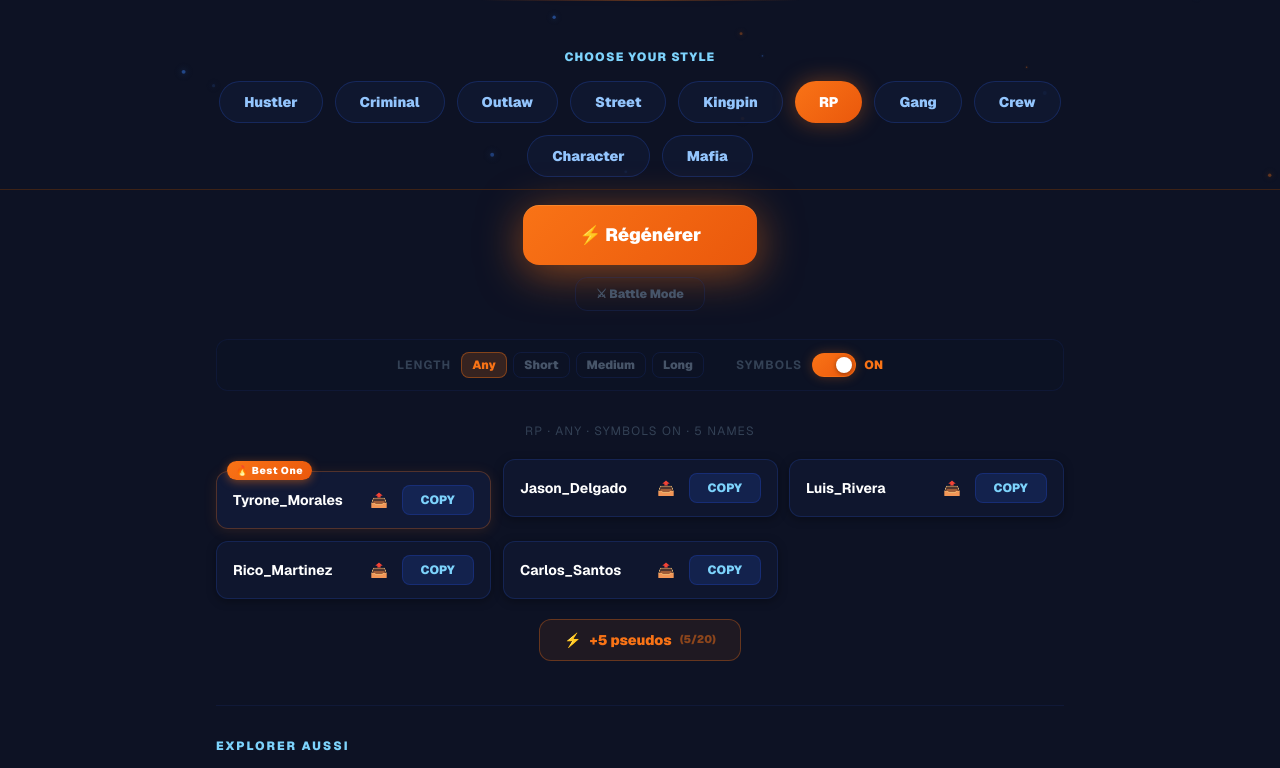
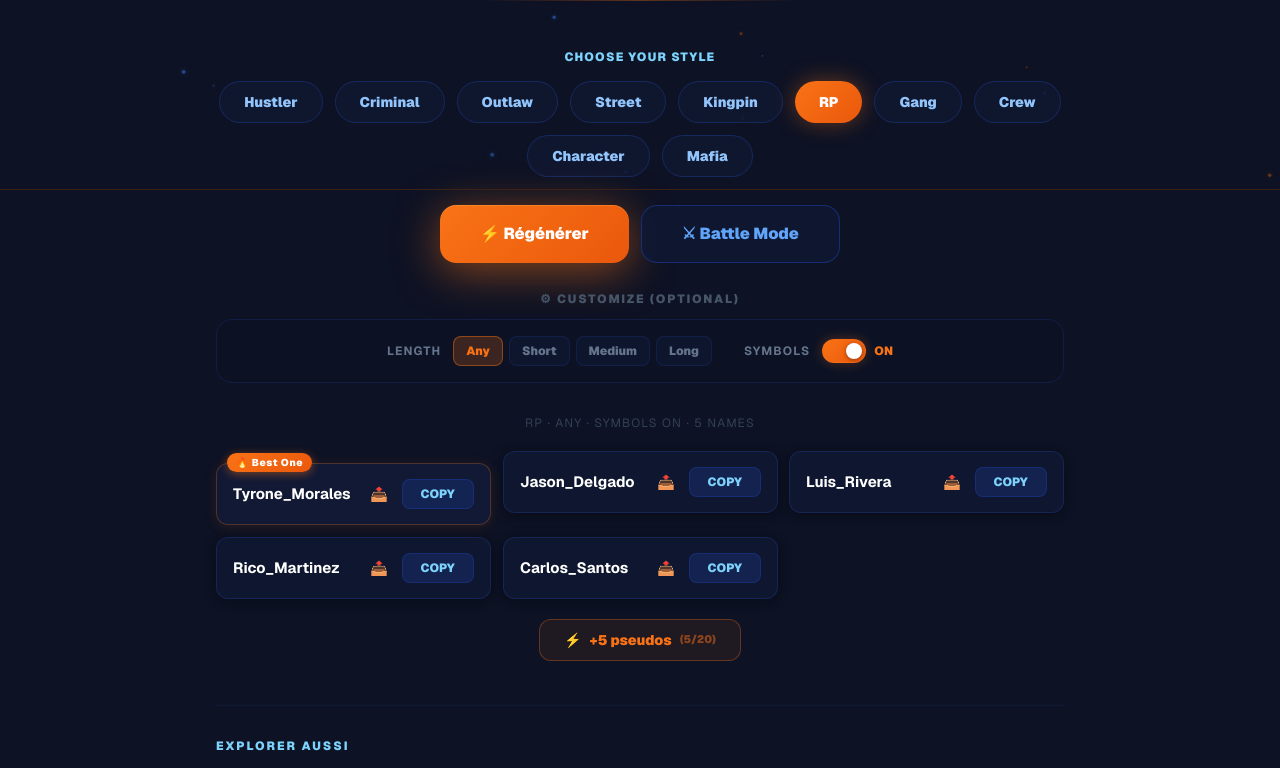
Before and after one commit to factorytoolpro/nickgen, a Next.js app: page /gta6-rp-names in a window 1280 px wide. Shown: the part 610-1378 px from the top of the page. Built offline with nearby package versions, Linux system fonts and the light colour scheme.

Commit message:
generate

```diff
--- a/app/components/GameGenerator.js
+++ b/app/components/GameGenerator.js
@@ -464,13 +464,17 @@ function NameCard({ name, isCopied, onCopy, onShare, isBest }) {
     <div onMouseEnter={() => setHov(true)} onMouseLeave={() => setHov(false)}
       style={{
         position: "relative",
-        background: hov ? "linear-gradient(135deg,rgba(22,33,68,0.95),rgba(28,18,52,0.92))" : isBest ? "rgba(18,27,56,0.90)" : "rgba(16,25,50,0.84)",
-        border: `1px solid ${hov ? "rgba(249,115,22,0.6)" : isBest ? "rgba(249,115,22,0.28)" : "rgba(30,58,138,0.4)"}`,
-        boxShadow: hov ? "0 6px 28px rgba(249,115,22,0.2),inset 0 0 40px rgba(249,115,22,0.04)" : isBest ? "0 2px 14px rgba(249,115,22,0.12)" : "0 2px 10px rgba(0,0,0,0.35)",
-        transform: hov ? "translateY(-3px) scale(1.015)" : "none",
-        transition: "all 0.18s ease",
+        background: hov
+          ? "linear-gradient(135deg,rgba(24,36,75,0.98),rgba(30,20,58,0.95))"
+          : isBest ? "rgba(18,27,56,0.90)" : "rgba(16,25,50,0.86)",
+        border: `1px solid ${hov ? "rgba(249,115,22,0.65)" : isBest ? "rgba(249,115,22,0.28)" : "rgba(30,58,138,0.42)"}`,
+        boxShadow: hov
+          ? "0 8px 32px rgba(249,115,22,0.25), 0 2px 8px rgba(0,0,0,0.4), inset 0 0 50px rgba(249,115,22,0.04)"
+          : isBest ? "0 2px 14px rgba(249,115,22,0.12)" : "0 2px 12px rgba(0,0,0,0.4)",
+        transform: hov ? "translateY(-4px) scale(1.02)" : "none",
+        transition: "all 0.2s cubic-bezier(0.34,1.56,0.64,1)",
       }}
-      className="flex items-center justify-between rounded-xl px-4 py-3 gap-2"
+      className="flex items-center justify-between rounded-xl px-4 py-3.5 gap-2"
     >
       {isBest && (
         <div style={{
@@ -492,7 +496,7 @@ function NameCard({ name, isCopied, onCopy, onShare, isBest }) {
           🔥 Best One
         </div>
       )}
-      <span className="text-white font-bold text-sm flex-1" style={{ textShadow: hov ? "0 0 14px rgba(249,115,22,0.35)" : "none", overflowWrap: "anywhere", wordBreak: "break-word", minWidth: 0 }}>{name}</span>
+      <span className="text-white font-bold flex-1" style={{ fontSize: 15, textShadow: hov ? "0 0 16px rgba(249,115,22,0.45)" : "none", overflowWrap: "anywhere", wordBreak: "break-word", minWidth: 0, letterSpacing: hov ? "0.01em" : "normal", transition: "all 0.2s ease" }}>{name}</span>
       <div className="flex items-center gap-1.5 shrink-0">
         <button onClick={onShare} title="Partager" className="text-sm px-2 py-1.5 rounded-lg transition-all" style={{ color: hov ? "#f97316" : "#475569", background: hov ? "rgba(249,115,22,0.1)" : "transparent" }}>📤</button>
         <button onClick={() => onCopy(name)} className="text-xs font-black px-3 py-1.5 rounded-lg transition-all whitespace-nowrap"
@@ -1033,46 +1037,82 @@ export default function GameGenerator({ game, preSelectedStyle, intro, faqOverri
             </div>
           </div>
 
-          {/* ── 2. Generate (refresh) + Battle Mode toggle ── */}
-          <div className="flex flex-col items-center gap-3 mb-7">
+          {/* ── 2. Generate + Battle Mode — côte à côte ── */}
+          <div className="flex flex-wrap items-stretch justify-center gap-3 mb-7">
             {mode === "normal" && (
               <button
                 onClick={generate}
-                className="px-14 py-4 font-black text-lg rounded-2xl transition-all active:scale-95"
-                style={{ background: "linear-gradient(135deg,#f97316,#ea580c)", color: "#fff", boxShadow: "0 8px 44px rgba(249,115,22,0.52), inset 0 1px 0 rgba(255,210,120,0.22)" }}
+                className="px-10 py-4 font-black text-base rounded-2xl transition-all active:scale-95"
+                style={{
+                  background: "linear-gradient(135deg,#f97316,#ea580c)",
+                  color: "#fff",
+                  boxShadow: "0 8px 44px rgba(249,115,22,0.52), inset 0 1px 0 rgba(255,210,120,0.22)",
+                  minWidth: 180,
+                }}
               >
                 ⚡ {names.length > 0 ? "Régénérer" : "Generate Names"}
               </button>
             )}
             <button
               onClick={() => setMode(mode === "battle" ? "normal" : "battle")}
-              className="flex items-center gap-2 text-xs font-black px-5 py-2 rounded-xl transition-all active:scale-95"
+              className="px-10 py-4 font-black text-base rounded-2xl transition-all active:scale-95"
               style={mode === "battle"
-                ? { background: "rgba(249,115,22,0.15)", color: "#f97316", border: "1px solid rgba(249,115,22,0.4)" }
-                : { background: "transparent", color: "#475569", border: "1px solid rgba(30,58,138,0.25)" }
+                ? {
+                    background: "linear-gradient(135deg,#f97316,#ea580c)",
+                    color: "#fff",
+                    boxShadow: "0 8px 44px rgba(249,115,22,0.45)",
+                    minWidth: 180,
                   }
-              onMouseEnter={(e) => { if (mode !== "battle") e.currentTarget.style.color = "#7dd3fc"; e.currentTarget.style.borderColor = "rgba(30,64,175,0.5)"; }}
-              onMouseLeave={(e) => { if (mode !== "battle") { e.currentTarget.style.color = "#475569"; e.currentTarget.style.borderColor = "rgba(30,58,138,0.25)"; } }}
+                : {
+                    background: "rgba(16,25,50,0.9)",
+                    color: "#60a5fa",
+                    border: "1.5px solid rgba(30,64,175,0.55)",
+                    minWidth: 180,
+                  }
+              }
+              onMouseEnter={(e) => {
+                if (mode !== "battle") {
+                  e.currentTarget.style.borderColor = "rgba(59,130,246,0.85)";
+                  e.currentTarget.style.color = "#93c5fd";
+                  e.currentTarget.style.boxShadow = "0 0 22px rgba(59,130,246,0.25)";
+                }
+              }}
+              onMouseLeave={(e) => {
+                if (mode !== "battle") {
+                  e.currentTarget.style.borderColor = "rgba(30,64,175,0.55)";
+                  e.currentTarget.style.color = "#60a5fa";
+                  e.currentTarget.style.boxShadow = "none";
+                }
+              }}
             >
-              {mode === "battle" ? "← Back to Generator" : "⚔ Battle Mode"}
+              {mode === "battle" ? "← Retour au générateur" : "⚔ Battle Mode"}
             </button>
           </div>
 
-          {/* ── 3. Customize (optional) — visually subtle ── */}
+          {/* ── 3. Customize (optional) ── */}
+          <div className="mb-8">
+            <p className="text-xs font-black uppercase tracking-widest text-center mb-3"
+              style={{ color: "#475569", letterSpacing: "0.15em" }}>
+              ⚙ Customize (optional)
+            </p>
             <div
-            className="flex flex-wrap items-center justify-center gap-x-8 gap-y-3 mb-8 px-5 py-3 rounded-xl"
-            style={{ background: "rgba(12,18,36,0.5)", border: "1px solid rgba(30,58,138,0.18)" }}
+              className="flex flex-wrap items-center justify-center gap-x-8 gap-y-3 px-6 py-4 rounded-2xl"
+              style={{
+                background: "rgba(13,19,38,0.7)",
+                border: "1px solid rgba(30,58,138,0.3)",
+                backdropFilter: "blur(6px)",
+              }}
             >
               {/* Length */}
-            <div className="flex items-center gap-2.5">
-              <span className="text-xs font-bold uppercase tracking-widest" style={{ color: "#334155" }}>Length</span>
+              <div className="flex items-center gap-3">
+                <span className="text-xs font-bold uppercase tracking-widest" style={{ color: "#64748b" }}>Length</span>
                 <div className="flex gap-1.5">
                   {lengths.map((l) => (
                     <button key={l} onClick={() => setLengthFilter(l)}
-                    className="px-2.5 py-1 rounded-lg text-xs font-black transition-all"
+                      className="px-3 py-1.5 rounded-lg text-xs font-black transition-all active:scale-95"
                       style={lengthFilter === l
-                      ? { background: "rgba(249,115,22,0.18)", color: "#f97316", border: "1px solid rgba(249,115,22,0.4)" }
-                      : { background: "transparent", color: "#475569", border: "1px solid rgba(30,58,138,0.25)" }
+                        ? { background: "rgba(249,115,22,0.2)", color: "#f97316", border: "1px solid rgba(249,115,22,0.45)" }
+                        : { background: "rgba(16,25,50,0.6)", color: "#64748b", border: "1px solid rgba(30,58,138,0.3)" }
                       }>
                       {l}
                     </button>
@@ -1080,9 +1120,10 @@ export default function GameGenerator({ game, preSelectedStyle, intro, faqOverri
                 </div>
               </div>
               {/* Symbols */}
-            <div className="flex items-center gap-2.5">
-              <span className="text-xs font-bold uppercase tracking-widest" style={{ color: "#334155" }}>Symbols</span>
+              <div className="flex items-center gap-3">
+                <span className="text-xs font-bold uppercase tracking-widest" style={{ color: "#64748b" }}>Symbols</span>
                 <Toggle value={useSymbols} onChange={setUseSymbols} />
+              </div>
             </div>
           </div>
 
--- a/app/globals.css
+++ b/app/globals.css
@@ -53,11 +53,13 @@ body {
 @keyframes card-reveal {
   from {
     opacity: 0;
-    transform: translateY(10px) scale(0.96);
+    transform: translateY(14px) scale(0.94);
+    filter: blur(2px);
   }
   to {
     opacity: 1;
     transform: translateY(0) scale(1);
+    filter: blur(0);
   }
 }
 
```
Also changed, not shown: .claude/settings.json. Lines whose indentation alone changed are shown as unchanged.
